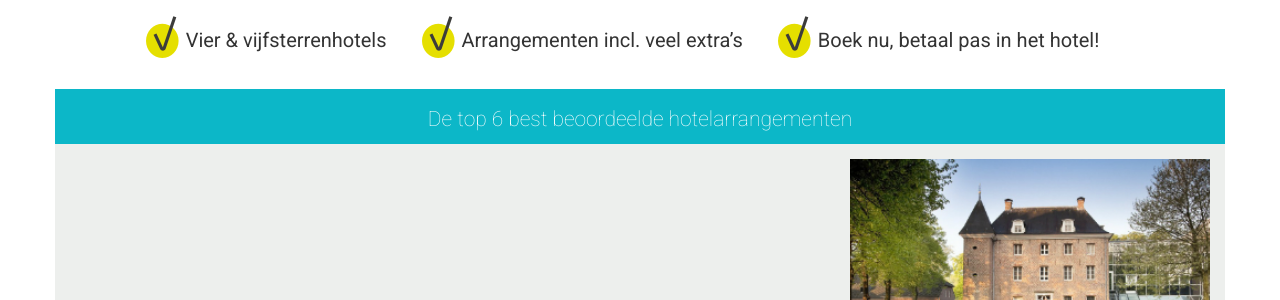
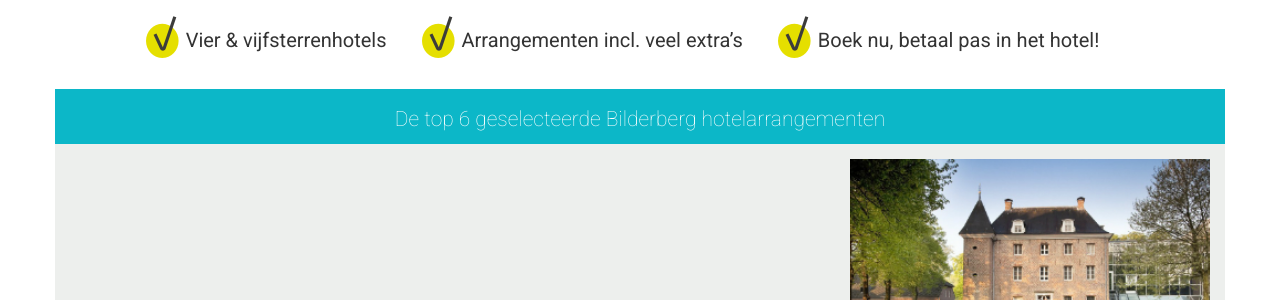
Before and after one commit to Albert91/bilderberg, a Jekyll site: the page built from index.html, in a window 1280 px wide. Shown: the part 389-689 px from the top of the page. Built offline with Jekyll 4.4.1, drawn with Linux system fonts in a browser that asks for light colours.

Commit message:
Update from Forestry.io - _data/text.yml

```diff
--- a/_data/text.yml
+++ b/_data/text.yml
@@ -1,5 +1,5 @@
 ---
-actionbar: De top 6 best beoordeelde hotelarrangementen
+actionbar: De top 6 geselecteerde Bilderberg hotelarrangementen
 actionpoint1: Vier &amp; vijfsterrenhotels
 actionpoint2: Arrangementen incl. veel extra’s
 actionpoint3: Boek nu, betaal pas in het hotel!
```
